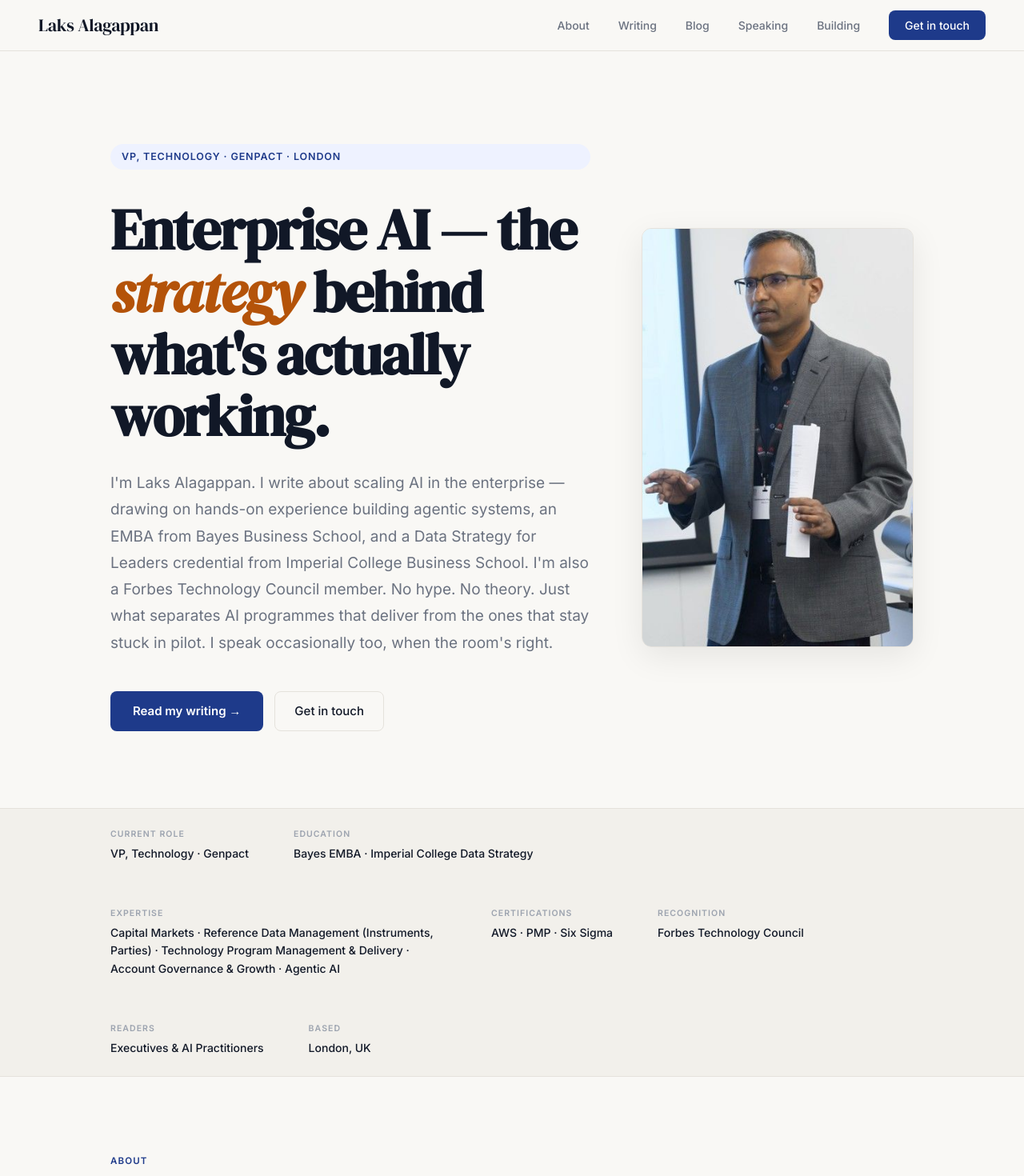
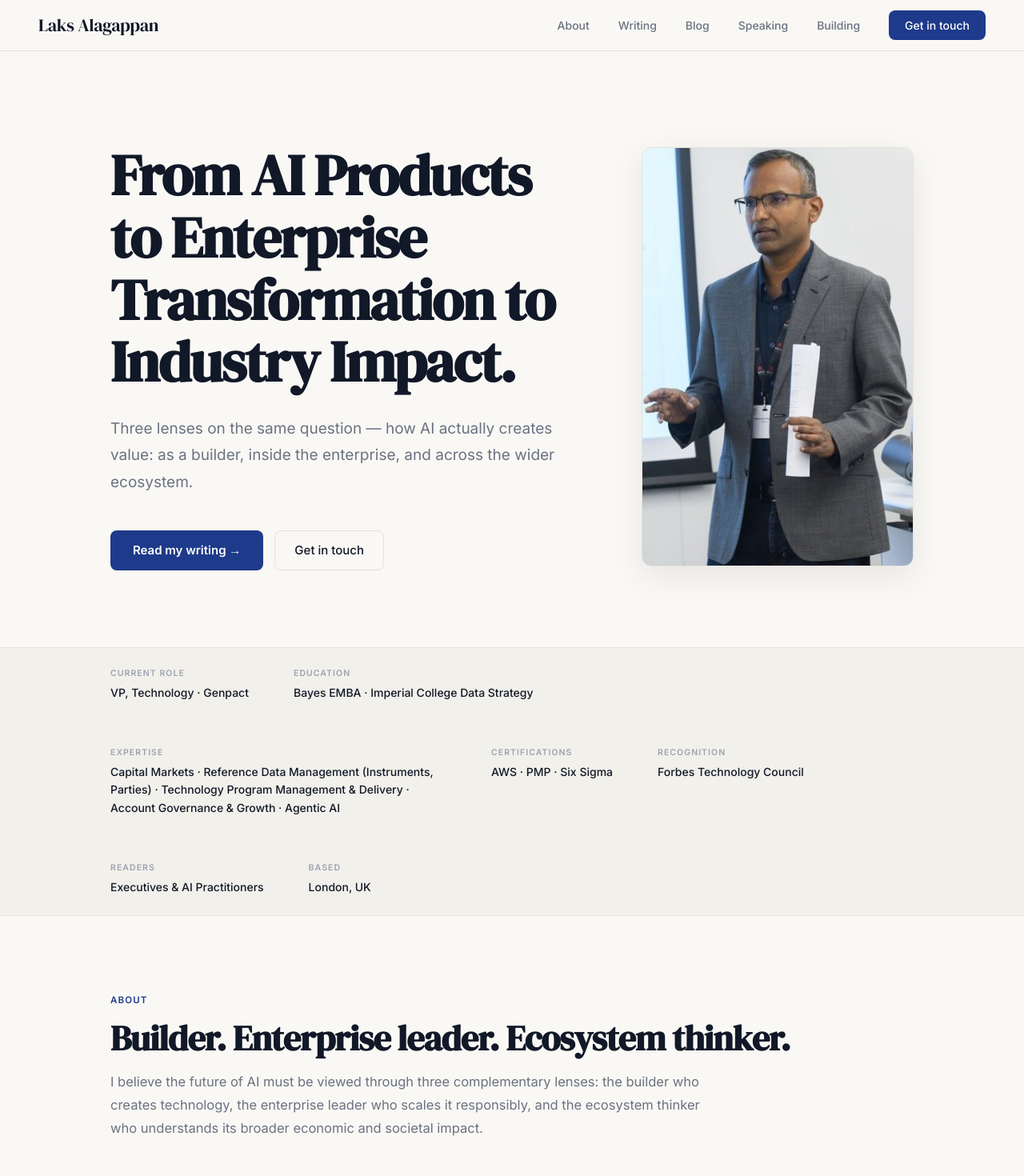
Before and after one commit to lakshmananal-cpu/laks-london, a Next.js app: page / in a window 1280 px wide. Shown: the top 1470 px of the page at 80% size. Built offline with nearby package versions, Linux system fonts and the light colour scheme.

Commit message:
feat: replace hero copy with three-lens headline, retitle About section
Hero now leads with "From AI Products to Enterprise Transformation to
Industry Impact" instead of the old Genpact-focused strategy line.
Retitled the About section heading to avoid repeating the hero verbatim.

```diff
--- a/app/page.tsx
+++ b/app/page.tsx
@@ -9,9 +9,8 @@
 
       <div className="hero">
         <div className="hero-text">
-          <div className="hero-eyebrow">VP, Technology · Genpact · London</div>
-          <h1>Enterprise AI — the <em>strategy</em> behind what&apos;s actually working.</h1>
-          <p className="hero-sub">I&apos;m Laks Alagappan. I write about scaling AI in the enterprise — drawing on hands-on experience building agentic systems, an EMBA from Bayes Business School, and a Data Strategy for Leaders credential from Imperial College Business School. I&apos;m also a Forbes Technology Council member. No hype. No theory. Just what separates AI programmes that deliver from the ones that stay stuck in pilot. I speak occasionally too, when the room&apos;s right.</p>
+          <h1>From AI Products to Enterprise Transformation to Industry Impact.</h1>
+          <p className="hero-sub">Three lenses on the same question — how AI actually creates value: as a builder, inside the enterprise, and across the wider ecosystem.</p>
           <div className="hero-ctas">
             <a href="/blog" className="btn-navy">Read my writing →</a>
             <a href="#contact" className="btn-ghost">Get in touch</a>
@@ -55,7 +54,7 @@
 
       <div className="wrap" id="about">
         <div className="sec-label">About</div>
-        <h2 className="sec-title">From AI Products to Enterprise Transformation to Industry Impact.</h2>
+        <h2 className="sec-title">Builder. Enterprise leader. Ecosystem thinker.</h2>
         <p className="sec-desc" style={{ maxWidth: '74ch' }}>I believe the future of AI must be viewed through three complementary lenses: the builder who creates technology, the enterprise leader who scales it responsibly, and the ecosystem thinker who understands its broader economic and societal impact.</p>
 
         <div style={{ display: 'flex', flexDirection: 'column', gap: 20, maxWidth: '74ch' }}>
```
